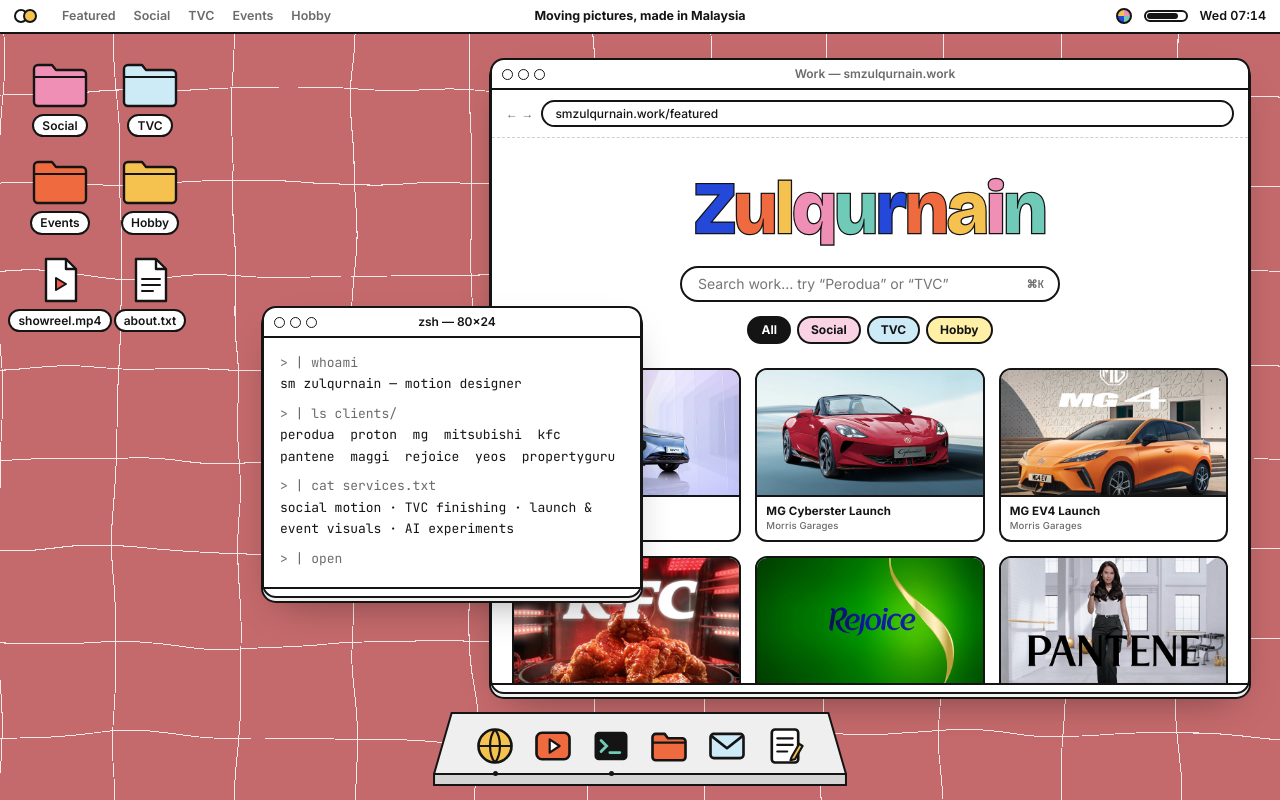
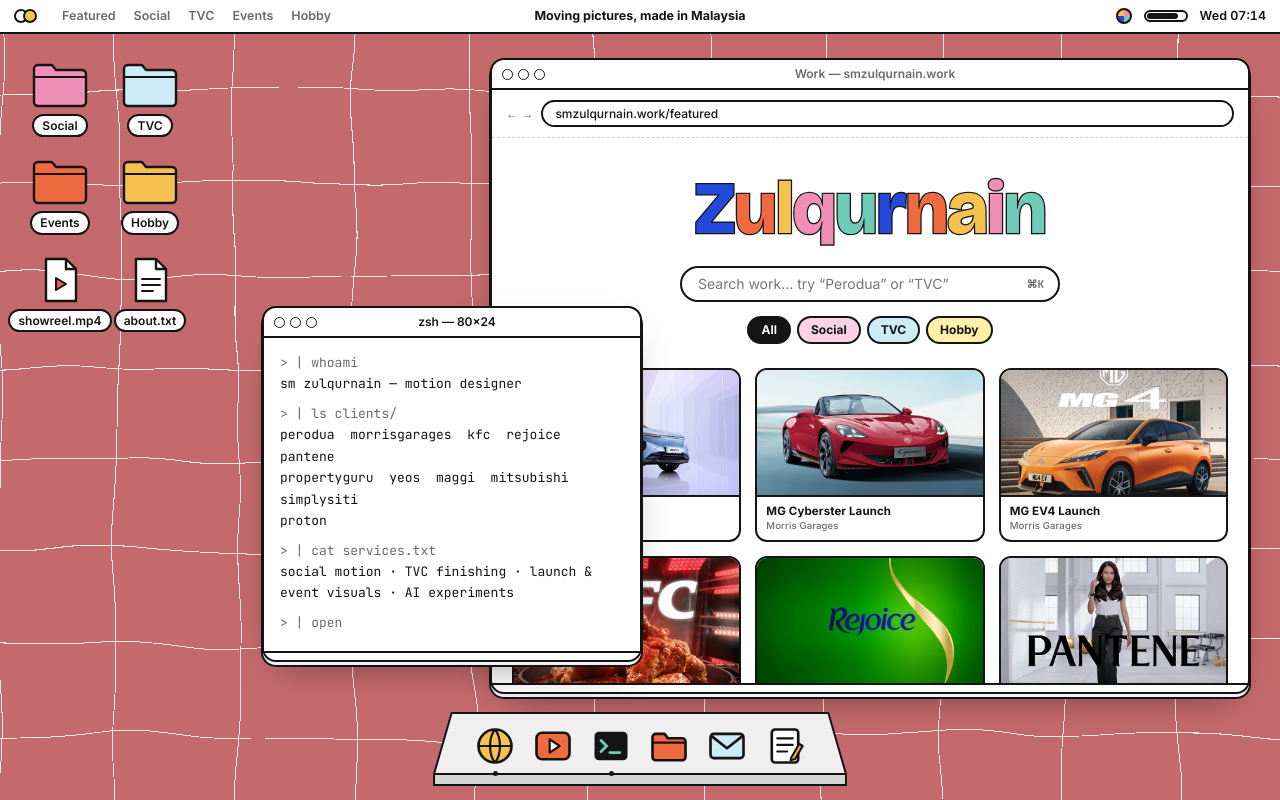
Before and after one commit to smzulqurnain/portfolio-desktop, a plain HTML site: page index.html in a window 1280 px wide. Drawn offline with nearby package versions, Linux system fonts and the light colour scheme.

Commit message:
Move content to JSON files and add Pages CMS editor config
Projects and site text now live in content/*.json, editable through
Pages CMS (.pages.yml). Posts can carry a video, description and gallery.

Co-Authored-By: Claude Opus 5.5 <noreply@anthropic.com>

```diff
--- a/app.js
+++ b/app.js
@@ -1,24 +1,40 @@
-// ---------- data ----------
+// ---------- data (edited in Pages CMS: content/projects.json, content/site.json) ----------
 const SITE = 'https://smzulqurnain.work';
-const P = (title, slug, img, cat, client) => ({ title, slug, img: `assets/thumbs/${img}.jpg`, cat, client });
-const PROJECTS = [
-  P('Perodua EV Launch', 'perodua-ev-launch', 'perodua-ev-launch', 'social', 'Perodua'),
-  P('MG Cyberster Launch', 'morris-garage-mg-cyberster-launch', 'mg-cyberster-launch', 'social', 'Morris Garages'),
-  P('MG EV4 Launch', 'morris-garage-mg-ev4-launch', 'mg-ev4-launch', 'social', 'Morris Garages'),
-  P('KFC The One Box', 'kfc-the-one-box-2020', 'kfc-the-one-box', 'tvc', 'KFC'),
-  P('Rejoice Poof TVC', 'rejoice-poof-rich-soft-smooth-tvc', 'rejoice-poof-tvc', 'tvc', 'Rejoice'),
-  P('Pantene ID Sansa', 'pantene-id-sansa-multivitamin', 'pantene-id-sansa', 'tvc', 'Pantene'),
-  P('PropertyGuru DataSense', 'propertyguru-datasense-2024', 'propertyguru-datasense', 'social', 'PropertyGuru'),
-  P('Mitsubishi Triton AI Test', 'mitsubishi-triton-ai-test', 'mitsubishi-triton-ai-test', 'hobby', 'Personal'),
-  P('AI Projects', 'ai-projects', 'ai-projects', 'hobby', 'Personal'),
-  P("Yeo's Social Media", 'yeos-social-media-2023-2025', 'yeo-s-social-media', 'social', "Yeo's"),
-  P('Maggi Cukup Rasa', 'maggi-cukup-rasa-2019', 'maggi-cukup-rasa', 'tvc', 'Maggi'),
-  P('Triton: Ride With The Stars', 'mitsubishi-triton-ride-with-the-stars', 'triton-ride-with-the-stars', 'social', 'Mitsubishi'),
-  P('SimplySiti Rose Luxe', 'simplysiti-rose-luxe', 'simplysiti-rose-luxe', 'tvc', 'SimplySiti'),
-  P('Perodua Content', 'perodua-content-2023-2025', 'perodua-content', 'social', 'Perodua'),
-  P('Perodua Ativa KOL', 'perodua-ativa-kol-campaign-2024', 'perodua-ativa-kol', 'social', 'Perodua'),
-  P('Proton Social Media', 'proton-social-media-motion-graphics', 'proton-social-media', 'social', 'Proton'),
-];
+let PROJECTS = [], S = {};
+const slugify = s => String(s).toLowerCase().replace(/[^a-z0-9]+/g, '-').replace(/^-|-$/g, '');
+// only allow web links and site-relative paths from the content files
+const safeUrl = u => { u = String(u || '').trim(); return /^(https?:\/\/|[\w./-]+$)/i.test(u) && !/^javascript:/i.test(u) ? u : ''; };
+async function loadContent() {
+  const get = p => fetch(p, { cache: 'no-cache' }).then(r => { if (!r.ok) throw new Error(p + ' ' + r.status); return r.json(); });
+  const [proj, site] = await Promise.all([get('content/projects.json'), get('content/site.json')]);
+  S = site || {};
+  const seen = new Set();
+  PROJECTS = (proj.projects || []).filter(p => p && p.title).map(p => {
+    let id = slugify(p.title) || 'post'; while (seen.has(id)) id += '-2'; seen.add(id);
+    return {
+      slug: id, title: String(p.title), client: String(p.client || ''),
+      cat: FOLDERS[p.category] ? p.category : 'social',
+      img: safeUrl(p.thumbnail), link: safeUrl(p.link), video: safeUrl(p.video),
+      description: String(p.description || ''), gallery: (p.gallery || []).map(safeUrl).filter(Boolean),
+    };
+  });
+}
+
+// turn a Vimeo or YouTube page link into an embeddable player URL
+function embedUrl(u) {
+  let m;
+  if ((m = u.match(/vimeo\.com\/(?:video\/)?(\d+)(?:\/(\w+))?/))) return `https://player.vimeo.com/video/${m[1]}${m[2] ? '?h=' + m[2] : ''}`;
+  if ((m = u.match(/(?:youtube\.com\/(?:watch\?v=|shorts\/|embed\/)|youtu\.be\/)([\w-]{11})/))) return `https://www.youtube-nocookie.com/embed/${m[1]}`;
+  return '';
+}
+const player = (u, title) => {
+  const src = embedUrl(u);
+  if (src) return `<div class="player"><iframe src="${src}" title="${esc(title)}" allow="autoplay; fullscreen; picture-in-picture" allowfullscreen loading="lazy"></iframe></div>`;
+  if (/\.(mp4|webm|mov)(\?|$)/i.test(u)) return `<div class="player"><video src="${u}" controls playsinline preload="metadata"></video></div>`;
+  return '';
+};
+const paras = t => esc(t).split(/\n{2,}/).map(x => `<p>${x.replace(/\n/g, '<br>')}</p>`).join('');
+
 const FOLDERS = {
   social: { name: 'Social', page: 'social-media', color: 'f08fb6', soft: 'var(--pink-soft)', blurb: 'Launches, KOL and always-on content' },
   tvc:    { name: 'TVC', page: 'tvc-motion', color: 'cdebf7', soft: 'var(--blue-soft)', blurb: 'Broadcast spots and DOOH' },
@@ -32,7 +48,7 @@ const AVATAR = `<svg viewBox="0 0 92 92" fill="none" stroke="#141414" stroke-wid
   <path d="M29 40c0-14 8-22 18-22s17 7 17 20c-6-2-12-7-14-12-4 8-13 12-21 14z" fill="#141414"/>
   <circle cx="39.5" cy="46" r="1.6" fill="#141414"/><circle cx="52.5" cy="46" r="1.6" fill="#141414"/>
   <path d="M46 48v6h-3M41 58c3 2 7 2 10 0"/><path d="M33 46h12M47 46h12" stroke-width="1.6"/><rect x="33" y="42" width="11" height="8" rx="4"/><rect x="48" y="42" width="11" height="8" rx="4"/></svg>`;
-const esc = s => s.replace(/[&<>"]/g, c => ({ '&': '&amp;', '<': '&lt;', '>': '&gt;', '"': '&quot;' }[c]));
+const esc = s => String(s ?? '').replace(/[&<>"]/g, c => ({ '&': '&amp;', '<': '&lt;', '>': '&gt;', '"': '&quot;' }[c]));
 
 // tint folder icons
 document.querySelectorAll('.folder').forEach((el, i) => {
@@ -135,8 +151,8 @@ const card = p => `<button class="card" data-proj="${p.slug}"><img src="${p.img}
 
 const APPS = {
   work() {
-    const name = 'Zulqurnain';
-    const logo = [...name].map((c, i) => `<span style="color:${LOGO_COLORS[i]}">${c}</span>`).join('');
+    const name = (S.name || 'Zulqurnain').split(' ').pop();
+    const logo = [...name].map((c, i) => `<span style="color:${LOGO_COLORS[i % LOGO_COLORS.length]}">${esc(c)}</span>`).join('');
     const el = openWin('work', {
       title: 'Work — smzulqurnain.work', w: 760, h: 640, x: Math.max(12, innerWidth - 790), y: 24,
       body: `<div class="addr"><span>←&nbsp;→</span><b>smzulqurnain.work/featured</b></div>
@@ -167,9 +183,9 @@ const APPS = {
     });
     const t = el.querySelector('.term');
     const script = [
-      ['whoami', 'sm zulqurnain — motion designer'],
-      ['ls clients/', 'perodua  proton  mg  mitsubishi  kfc\npantene  maggi  rejoice  yeos  propertyguru'],
-      ['cat services.txt', 'social motion · TVC finishing · launch & event visuals · AI experiments'],
+      ['whoami', `${(S.name || '').toLowerCase()} — ${(S.role || 'motion designer').split('·')[0].trim().toLowerCase()}`],
+      ['ls clients/', clientList()],
+      ['cat services.txt', S.services || ''],
       ['open showreel.mp4', '→ click showreel.mp4 on the desktop, or hit ▶ in the dock'],
     ];
     let i = 0;
@@ -195,10 +211,12 @@ const APPS = {
   },
 
   reel() {
+    const link = safeUrl(S.showreel_link), vid = safeUrl(S.showreel_video), poster = safeUrl(S.showreel_poster);
+    const media = (vid && player(vid, 'Showreel')) ||
+      `<div class="reel">${poster ? `<img src="${poster}" alt="">` : ''}${link ? `<a href="${link}" target="_blank" rel="noopener" aria-label="Watch the showreel"></a>` : ''}</div>`;
     return openWin('reel', {
-      title: 'showreel.mp4', w: 520,
-      body: `<div class="reel"><img src="assets/thumbs/mg-cyberster-launch.jpg" alt=""><a href="https://vimeo.com/smzulqurnain" target="_blank" rel="noopener" aria-label="Watch the showreel on Vimeo"></a></div>
-        <div class="proj-info"><h3>Showreel 2026</h3><a class="btn" href="https://vimeo.com/smzulqurnain" target="_blank" rel="noopener">Watch on Vimeo ↗</a></div>`,
+      title: 'showreel.mp4', w: 560,
+      body: `${media}<div class="proj-info"><h3>Showreel</h3>${link ? `<a class="btn" href="${link}" target="_blank" rel="noopener">Watch full screen ↗</a>` : ''}</div>`,
     });
   },
 
@@ -208,18 +226,14 @@ const APPS = {
       title: 'about.txt', w: 440, x: 200, y: 40,
       body: `<div class="profile">
           <div class="avatar">${AVATAR}</div>
-          <h3>SM Zulqurnain</h3><p>Motion designer · Malaysia</p>
-          <a class="btn" href="${SITE}/contact" target="_blank" rel="noopener">Send message →</a>
+          <h3>${esc(S.name)}</h3><p>${esc(S.role)}</p>
+          ${S.contact_link ? `<a class="btn" href="${safeUrl(S.contact_link)}" target="_blank" rel="noopener">Send message →</a>` : ''}
           <div class="stats"><div><b>${PROJECTS.length}</b><span>Featured</span></div><div><b>${brands}</b><span>Brands</span></div><div><b>${Object.keys(FOLDERS).length}</b><span>Categories</span></div></div>
         </div>
         <div class="note">
           <div class="tags">${Object.values(FOLDERS).map(f => `<span class="tag" style="--c:${f.soft}">${f.name}</span>`).join('')}<span class="tag" style="--c:#d6f2ec">AI</span></div>
-          <p>I make social content, TVCs and launch visuals for brands like Perodua, MG, Proton, Mitsubishi, KFC and Pantene. In my spare time I make AI experiments, car renders and odd side projects. They’re in the Hobby folder.</p>
-          <div class="links">
-            <a class="btn ghost" href="https://www.behance.net/sydworks" target="_blank" rel="noopener">Behance</a>
-            <a class="btn ghost" href="https://www.linkedin.com/in/smzulqurnain/" target="_blank" rel="noopener">LinkedIn</a>
-            <a class="btn ghost" href="https://vimeo.com/smzulqurnain" target="_blank" rel="noopener">Vimeo</a>
-          </div></div>`,
+          ${paras(S.bio || '')}
+          <div class="links">${socials()}</div></div>`,
     });
   },
 
@@ -228,8 +242,7 @@ const APPS = {
       title: 'New Message', w: 440,
       body: `<div class="note"><h3>Let’s make something move.</h3>
         <p>For briefs, rates or a chat, use the contact form on my site, or find me on LinkedIn.</p>
-        <div class="links"><a class="btn" href="${SITE}/contact" target="_blank" rel="noopener">Open contact form ↗</a>
-        <a class="btn ghost" href="https://www.linkedin.com/in/smzulqurnain/" target="_blank" rel="noopener">LinkedIn</a></div></div>`,
+        <div class="links">${S.contact_link ? `<a class="btn" href="${safeUrl(S.contact_link)}" target="_blank" rel="noopener">Open contact form ↗</a>` : ''}${socials()}</div></div>`,
     });
   },
 
@@ -260,11 +273,24 @@ function openFolder(key) {
 
 function openProject(slug) {
   const p = PROJECTS.find(x => x.slug === slug); if (!p) return;
+  const media = (p.video && player(p.video, p.title)) || (p.img ? `<img src="${p.img}" alt="${esc(p.title)} still">` : '');
+  const gallery = p.gallery.length ? `<div class="gallery">${p.gallery.map(g => `<img src="${g}" alt="" loading="lazy">`).join('')}</div>` : '';
   openWin('proj:' + slug, {
-    title: p.title, w: 560,
-    body: `<div class="proj"><img src="${p.img}" alt="${esc(p.title)} still"><div class="proj-info"><h3>${esc(p.title)}</h3><span class="tag" style="--c:${FOLDERS[p.cat].soft}">${FOLDERS[p.cat].name}</span>
-      <a class="btn" href="${SITE}/${p.slug}" target="_blank" rel="noopener">View project ↗</a></div></div>`,
+    title: p.title, w: p.description || p.gallery.length ? 640 : 560,
+    body: `<div class="proj">${media}<div class="proj-info"><h3>${esc(p.title)}${p.client ? `<small>${esc(p.client)}</small>` : ''}</h3><span class="tag" style="--c:${FOLDERS[p.cat].soft}">${FOLDERS[p.cat].name}</span>
+      ${p.link ? `<a class="btn" href="${p.link}" target="_blank" rel="noopener">View project ↗</a>` : ''}</div>
+      ${p.description ? `<div class="proj-desc">${paras(p.description)}</div>` : ''}${gallery}</div>`,
   });
+}
+
+function clientList() {
+  const names = [...new Set(PROJECTS.map(p => p.client).filter(c => c && c !== 'Personal'))].map(c => slugify(c).replace(/-/g, ''));
+  const rows = []; for (let i = 0; i < names.length; i += 5) rows.push(names.slice(i, i + 5).join('  '));
+  return rows.join('\n');
+}
+function socials() {
+  return [['Behance', S.behance], ['LinkedIn', S.linkedin], ['Vimeo', S.vimeo]]
+    .filter(([, u]) => safeUrl(u)).map(([n, u]) => `<a class="btn ghost" href="${safeUrl(u)}" target="_blank" rel="noopener">${n}</a>`).join('');
 }
 
 // ---------- wiring ----------
@@ -293,5 +319,11 @@ const tickClock = () => { clock.textContent = new Date().toLocaleString('en-GB',
 tickClock(); setInterval(tickClock, 15000);
 
 // opening layout, like the reference: browser on the right, terminal on the left
-APPS.work();
-if (!mobile()) APPS.terminal();
+loadContent().then(() => {
+  if (S.tagline) document.querySelector('.mb-center').textContent = S.tagline;
+  APPS.work();
+  if (!mobile()) APPS.terminal();
+}).catch(err => {
+  console.error(err);
+  openWin('error', { title: 'Error', w: 380, body: `<div class="note"><h3>Couldn’t load content.</h3><p>${esc(err.message)}</p><p>If you just edited content in Pages CMS, check the JSON is valid, or reload in a minute.</p></div>` });
+});
--- /dev/null
+++ b/content/projects.json
@@ -0,0 +1,164 @@
+{
+  "projects": [
+    {
+      "title": "Perodua EV Launch",
+      "client": "Perodua",
+      "category": "social",
+      "thumbnail": "assets/thumbs/perodua-ev-launch.jpg",
+      "link": "https://smzulqurnain.work/perodua-ev-launch",
+      "video": "",
+      "description": "",
+      "gallery": []
+    },
+    {
+      "title": "MG Cyberster Launch",
+      "client": "Morris Garages",
+      "category": "social",
+      "thumbnail": "assets/thumbs/mg-cyberster-launch.jpg",
+      "link": "https://smzulqurnain.work/morris-garage-mg-cyberster-launch",
+      "video": "",
+      "description": "",
+      "gallery": []
+    },
+    {
+      "title": "MG EV4 Launch",
+      "client": "Morris Garages",
+      "category": "social",
+      "thumbnail": "assets/thumbs/mg-ev4-launch.jpg",
+      "link": "https://smzulqurnain.work/morris-garage-mg-ev4-launch",
+      "video": "",
+      "description": "",
+      "gallery": []
+    },
+    {
+      "title": "KFC The One Box",
+      "client": "KFC",
+      "category": "tvc",
+      "thumbnail": "assets/thumbs/kfc-the-one-box.jpg",
+      "link": "https://smzulqurnain.work/kfc-the-one-box-2020",
+      "video": "",
+      "description": "",
+      "gallery": []
+    },
+    {
+      "title": "Rejoice Poof TVC",
+      "client": "Rejoice",
+      "category": "tvc",
+      "thumbnail": "assets/thumbs/rejoice-poof-tvc.jpg",
+      "link": "https://smzulqurnain.work/rejoice-poof-rich-soft-smooth-tvc",
+      "video": "",
+      "description": "",
+      "gallery": []
+    },
+    {
+      "title": "Pantene ID Sansa",
+      "client": "Pantene",
+      "category": "tvc",
+      "thumbnail": "assets/thumbs/pantene-id-sansa.jpg",
+      "link": "https://smzulqurnain.work/pantene-id-sansa-multivitamin",
+      "video": "",
+      "description": "",
+      "gallery": []
+    },
+    {
+      "title": "PropertyGuru DataSense",
+      "client": "PropertyGuru",
+      "category": "social",
+      "thumbnail": "assets/thumbs/propertyguru-datasense.jpg",
+      "link": "https://smzulqurnain.work/propertyguru-datasense-2024",
+      "video": "",
+      "description": "",
+      "gallery": []
+    },
+    {
+      "title": "Mitsubishi Triton AI Test",
+      "client": "Personal",
+      "category": "hobby",
+      "thumbnail": "assets/thumbs/mitsubishi-triton-ai-test.jpg",
+      "link": "https://smzulqurnain.work/mitsubishi-triton-ai-test",
+      "video": "",
+      "description": "",
+      "gallery": []
+    },
+    {
+      "title": "AI Projects",
+      "client": "Personal",
+      "category": "hobby",
+      "thumbnail": "assets/thumbs/ai-projects.jpg",
+      "link": "https://smzulqurnain.work/ai-projects",
+      "video": "",
+      "description": "",
+      "gallery": []
+    },
+    {
+      "title": "Yeo's Social Media",
+      "client": "Yeo's",
+      "category": "social",
+      "thumbnail": "assets/thumbs/yeo-s-social-media.jpg",
+      "link": "https://smzulqurnain.work/yeos-social-media-2023-2025",
+      "video": "",
+      "description": "",
+      "gallery": []
+    },
+    {
+      "title": "Maggi Cukup Rasa",
+      "client": "Maggi",
+      "category": "tvc",
+      "thumbnail": "assets/thumbs/maggi-cukup-rasa.jpg",
+      "link": "https://smzulqurnain.work/maggi-cukup-rasa-2019",
+      "video": "",
+      "description": "",
+      "gallery": []
+    },
+    {
+      "title": "Triton: Ride With The Stars",
+      "client": "Mitsubishi",
+      "category": "social",
+      "thumbnail": "assets/thumbs/triton-ride-with-the-stars.jpg",
+      "link": "https://smzulqurnain.work/mitsubishi-triton-ride-with-the-stars",
+      "video": "",
+      "description": "",
+      "gallery": []
+    },
+    {
+      "title": "SimplySiti Rose Luxe",
+      "client": "SimplySiti",
+      "category": "tvc",
+      "thumbnail": "assets/thumbs/simplysiti-rose-luxe.jpg",
+      "link": "https://smzulqurnain.work/simplysiti-rose-luxe",
+      "video": "",
+      "description": "",
+      "gallery": []
+    },
+    {
+      "title": "Perodua Content",
+      "client": "Perodua",
+      "category": "social",
+      "thumbnail": "assets/thumbs/perodua-content.jpg",
+      "link": "https://smzulqurnain.work/perodua-content-2023-2025",
+      "video": "",
+      "description": "",
+      "gallery": []
+    },
+    {
+      "title": "Perodua Ativa KOL",
+      "client": "Perodua",
+      "category": "social",
+      "thumbnail": "assets/thumbs/perodua-ativa-kol.jpg",
+      "link": "https://smzulqurnain.work/perodua-ativa-kol-campaign-2024",
+      "video": "",
+      "description": "",
+      "gallery": []
+    },
+    {
+      "title": "Proton Social Media",
+      "client": "Proton",
+      "category": "social",
+      "thumbnail": "assets/thumbs/proton-social-media.jpg",
+      "link": "https://smzulqurnain.work/proton-social-media-motion-graphics",
+      "video": "",
+      "description": "",
+      "gallery": []
+    }
+  ]
+}
--- /dev/null
+++ b/content/site.json
@@ -0,0 +1,14 @@
+{
+  "name": "SM Zulqurnain",
+  "role": "Motion designer · Malaysia",
+  "tagline": "Moving pictures, made in Malaysia",
+  "bio": "I make social content, TVCs and launch visuals for brands like Perodua, MG, Proton, Mitsubishi, KFC and Pantene. In my spare time I make AI experiments, car renders and odd side projects. They’re in the Hobby folder.",
+  "services": "social motion · TVC finishing · launch & event visuals · AI experiments",
+  "contact_link": "https://smzulqurnain.work/contact",
+  "showreel_video": "",
+  "showreel_link": "https://vimeo.com/smzulqurnain",
+  "showreel_poster": "assets/thumbs/mg-cyberster-launch.jpg",
+  "behance": "https://www.behance.net/sydworks",
+  "linkedin": "https://www.linkedin.com/in/smzulqurnain/",
+  "vimeo": "https://vimeo.com/smzulqurnain"
+}
```
Also changed, not shown: style.css (+9 -0 lines), 2 other files.
